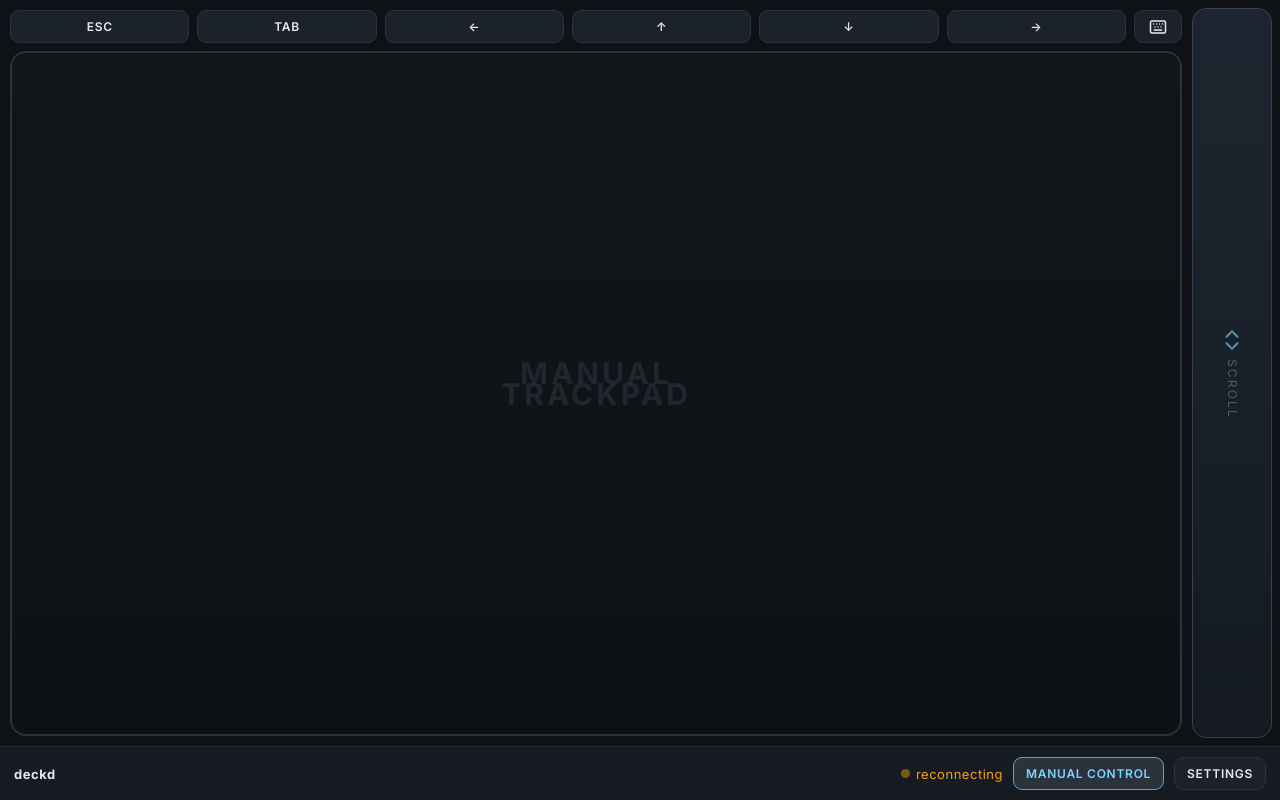
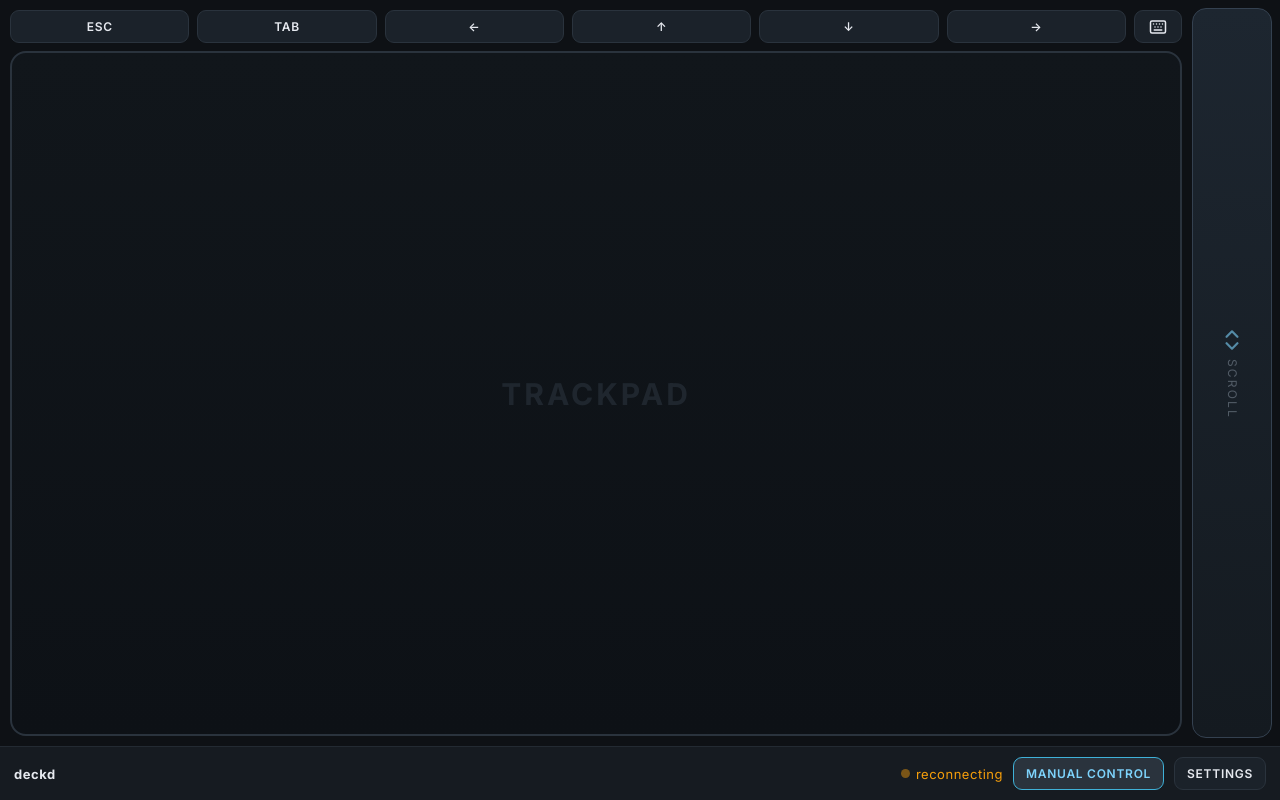
Before and after one commit to jonocodes/deckd, a React (Vite) app in the folder client/: page / in a window 1280 px wide. Both pictures are taken after a click on the button "MANUAL CONTROL". Built offline with nearby package versions, Linux system fonts and the light colour scheme; no server answers.

Commit message:
Drop redundant 'manual' watermark; trackpad surface says 'trackpad'

```diff
--- a/client/src/ManualControl.tsx
+++ b/client/src/ManualControl.tsx
@@ -154,7 +154,6 @@ export function ManualControl({
           }}
         />
       </div>
-      <span className="kbd-hint">manual</span>
     </div>
   );
 }
--- a/client/src/style.css
+++ b/client/src/style.css
@@ -427,20 +427,6 @@ button:focus-visible { outline: none; }
   opacity: 0;
 }
 
-.kbd-hint {
-  position: absolute;
-  inset: 0;
-  display: grid;
-  place-items: center;
-  font-size: clamp(20px, 4vw, 30px);
-  font-weight: 700;
-  letter-spacing: 0.1em;
-  text-transform: uppercase;
-  color: #2a333d;
-  opacity: 0.6;
-  pointer-events: none;
-}
-
 .kbd-strip {
   display: flex;
   gap: 8px;
```
